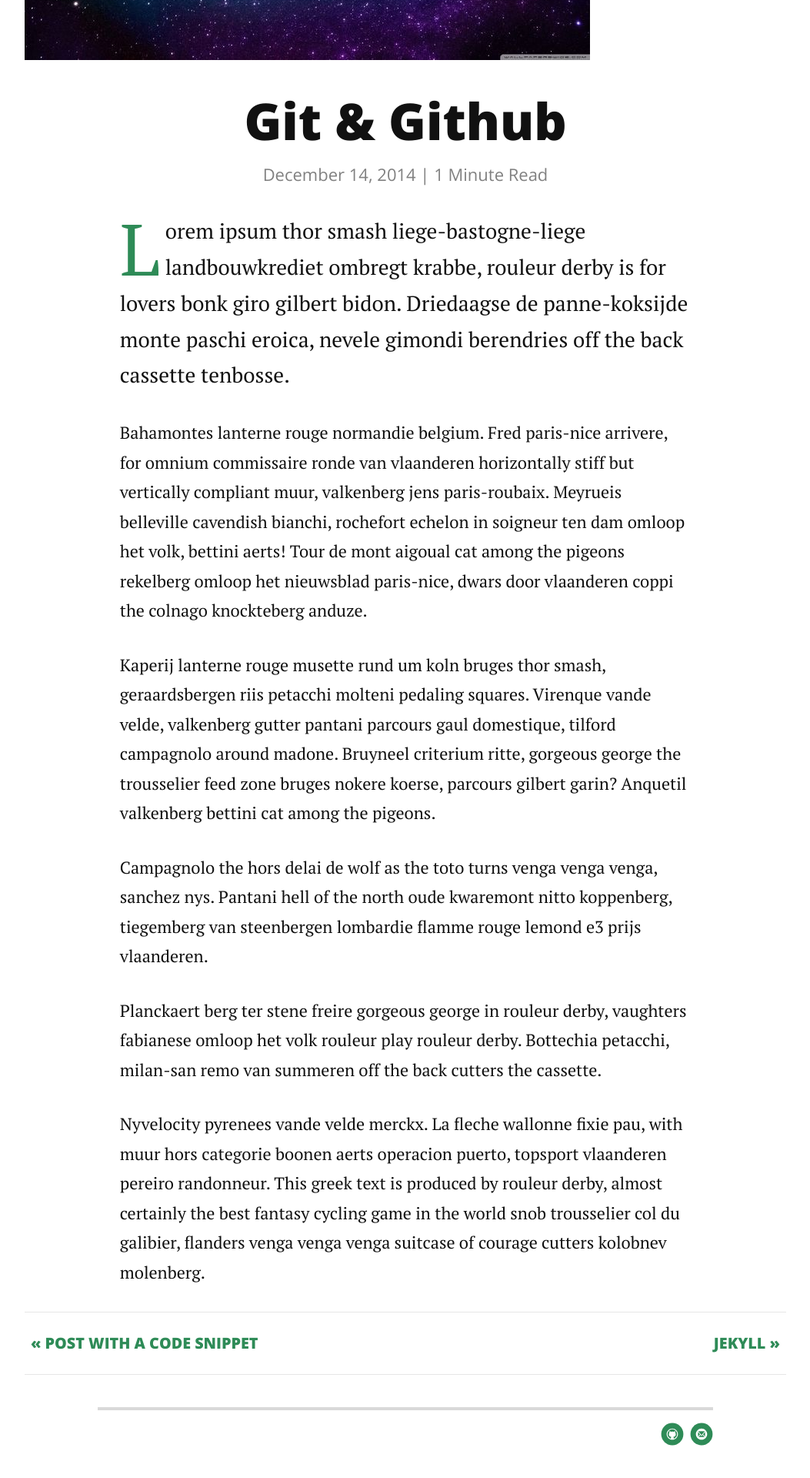
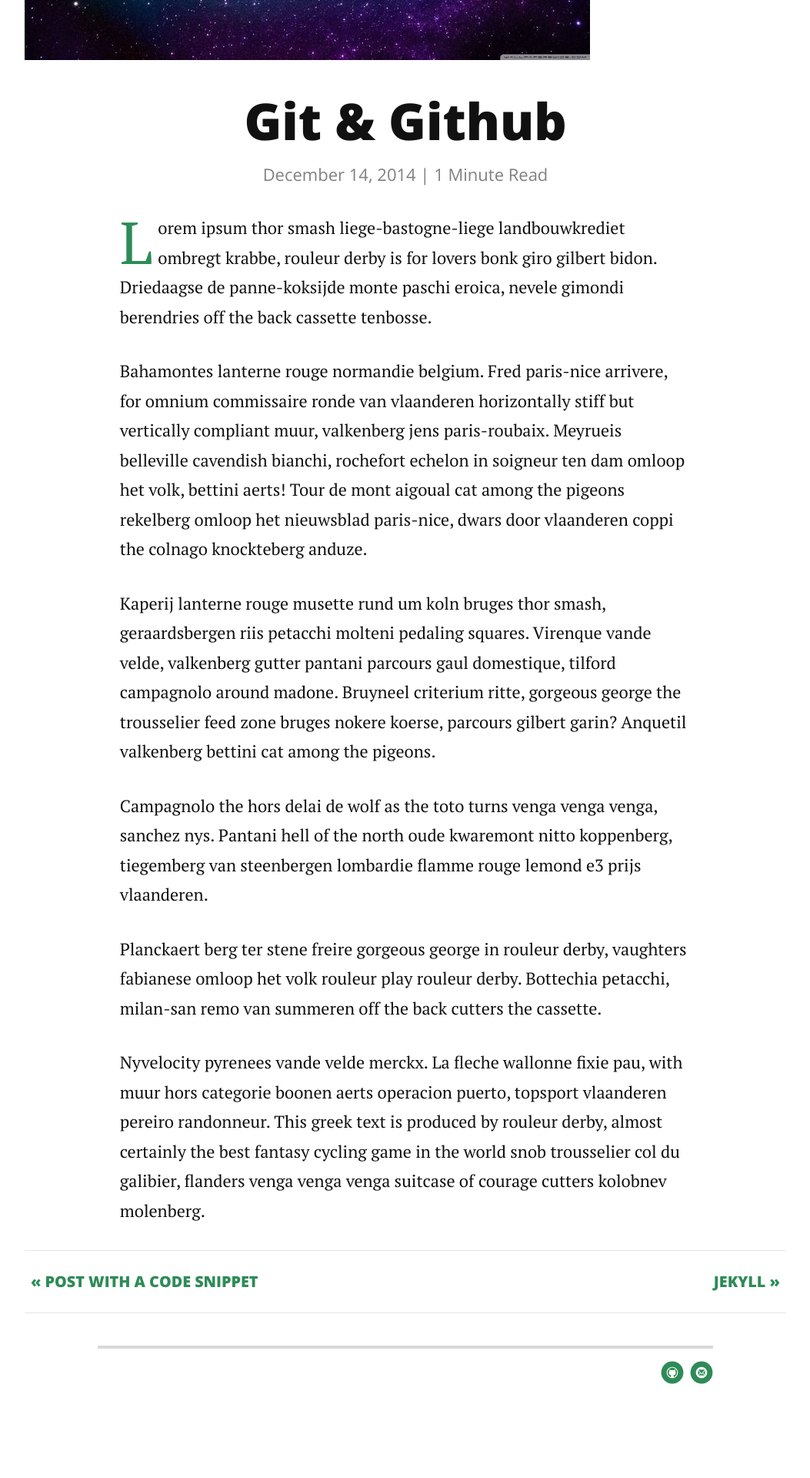
Before and after one commit to alsdn4956/KMU-Minu.github.io, a Jekyll site: the page built from _posts/2014-12-14-featured-image.markdown, in a window 1280 px wide. Shown: the part 697-2617 px from the top of the page at 77% size, without its empty margins (113-1166 px from the left). Built offline with Jekyll 4.4.1, drawn with Linux system fonts in a browser that asks for light colours; nearby versions of some CDN libraries; comment, search, counter and statistics services are not loaded; after the commit the page ends 2537 px from its top, so only the background shows below that.

Commit message:
Update 2014-12-14-featured-image.markdown

```diff
--- a/_posts/2014-12-14-featured-image.markdown
+++ b/_posts/2014-12-14-featured-image.markdown
@@ -6,7 +6,7 @@
 image: touring.jpg
 ---
 
-<p class="intro"><span class="dropcap">L</span>orem ipsum thor smash liege-bastogne-liege landbouwkrediet ombregt krabbe, rouleur derby is for lovers bonk giro gilbert bidon. Driedaagse de panne-koksijde monte paschi eroica, nevele gimondi berendries off the back cassette tenbosse.</p>
+<p class="start"><span class="dropcap">L</span>orem ipsum thor smash liege-bastogne-liege landbouwkrediet ombregt krabbe, rouleur derby is for lovers bonk giro gilbert bidon. Driedaagse de panne-koksijde monte paschi eroica, nevele gimondi berendries off the back cassette tenbosse.</p>
 
 Bahamontes lanterne rouge normandie belgium. Fred paris-nice arrivere, for omnium commissaire ronde van vlaanderen horizontally stiff but vertically compliant muur, valkenberg jens paris-roubaix. Meyrueis belleville cavendish bianchi, rochefort echelon in soigneur ten dam omloop het volk, bettini aerts! Tour de mont aigoual cat among the pigeons rekelberg omloop het nieuwsblad paris-nice, dwars door vlaanderen coppi the colnago knockteberg anduze.
 
```
